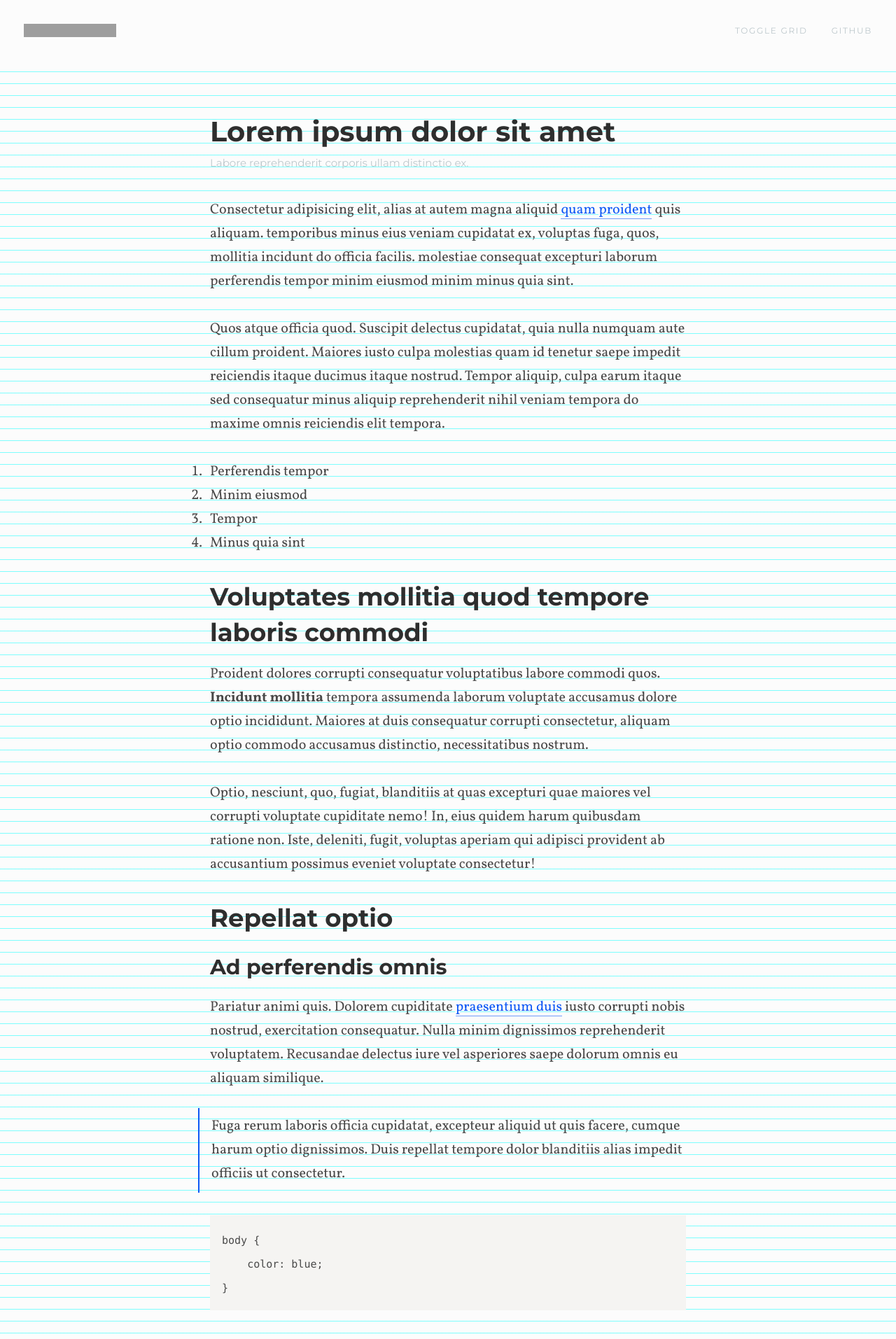
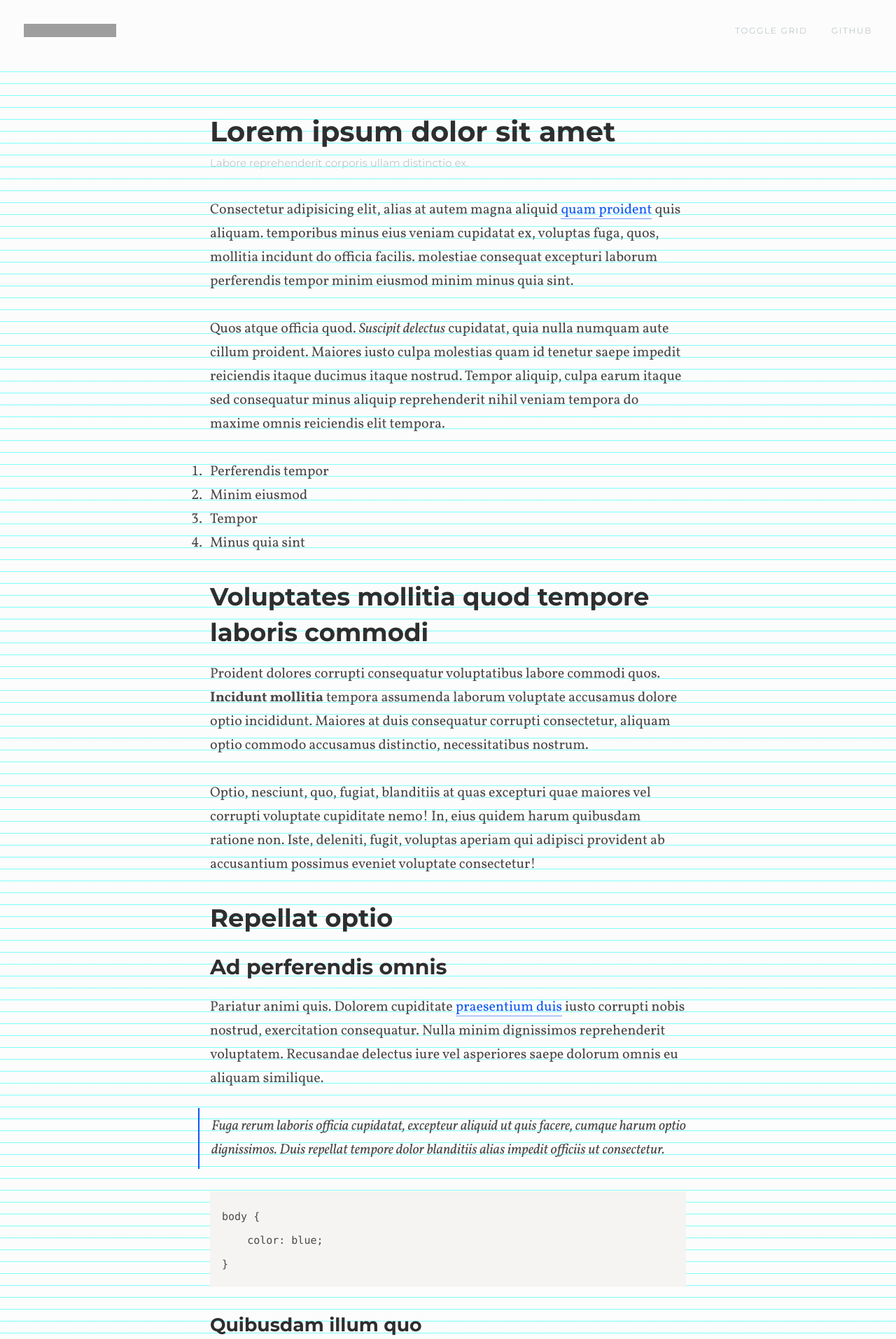
Before and after one commit to chloeam/steel-site, a Jekyll site: the page index.html, which Jekyll copies as it is, in a window 1280 px wide. Shown: the top 1913 px of the page at 70% size. Built offline with Jekyll 4.4.1, drawn with Linux system fonts in a browser that asks for light colours; grey boxes are pictures that could not be loaded.

Commit message:
edit readme

```diff
--- a/_sass/_reset.scss
+++ b/_sass/_reset.scss
@@ -3,46 +3,46 @@
    License: none (public domain)
 */
 
-html, body, div, span, applet, object, iframe,
-h1, h2, h3, h4, h5, h6, p, blockquote, pre,
-a, abbr, acronym, address, big, cite, code,
-del, dfn, em, img, ins, kbd, q, s, samp,
-small, strike, strong, sub, sup, tt, var,
-b, u, i, center,
-dl, dt, dd, ol, ul, li,
-fieldset, form, label, legend,
-table, caption, tbody, tfoot, thead, tr, th, td,
-article, aside, canvas, details, embed,
-figure, figcaption, footer, header, hgroup,
-menu, nav, output, ruby, section, summary,
-time, mark, audio, video {
-	margin: 0;
-	padding: 0;
-	border: 0;
-	font-size: 100%;
-	font: inherit;
-	vertical-align: baseline;
-}
-/* HTML5 display-role reset for older browsers */
-article, aside, details, figcaption, figure,
-footer, header, hgroup, menu, nav, section {
-	display: block;
-}
-body {
-	line-height: 1;
-}
-ol, ul {
-	list-style: none;
-}
-blockquote, q {
-	quotes: none;
-}
-blockquote:before, blockquote:after,
-q:before, q:after {
-	content: '';
-	content: none;
-}
-table {
-	border-collapse: collapse;
-	border-spacing: 0;
-}
+// html, body, div, span, applet, object, iframe,
+// h1, h2, h3, h4, h5, h6, p, blockquote, pre,
+// a, abbr, acronym, address, big, cite, code,
+// del, dfn, em, img, ins, kbd, q, s, samp,
+// small, strike, strong, sub, sup, tt, var,
+// b, u, i, center,
+// dl, dt, dd, ol, ul, li,
+// fieldset, form, label, legend,
+// table, caption, tbody, tfoot, thead, tr, th, td,
+// article, aside, canvas, details, embed,
+// figure, figcaption, footer, header, hgroup,
+// menu, nav, output, ruby, section, summary,
+// time, mark, audio, video {
+// 	margin: 0;
+// 	padding: 0;
+// 	border: 0;
+// 	font-size: 100%;
+// 	font: inherit;
+// 	vertical-align: baseline;
+// }
+// /* HTML5 display-role reset for older browsers */
+// article, aside, details, figcaption, figure,
+// footer, header, hgroup, menu, nav, section {
+// 	display: block;
+// }
+// body {
+// 	line-height: 1;
+// }
+// ol, ul {
+// 	list-style: none;
+// }
+// blockquote, q {
+// 	quotes: none;
+// }
+// blockquote:before, blockquote:after,
+// q:before, q:after {
+// 	content: '';
+// 	content: none;
+// }
+// table {
+// 	border-collapse: collapse;
+// 	border-spacing: 0;
+// }
--- a/_sass/sassline-base/_variables.scss
+++ b/_sass/sassline-base/_variables.scss
@@ -59,8 +59,7 @@
   font-family: 'Vollkorn, serif',
   regular: 400,
   bold: 700,
-  // italic: italic,
-  // cap-height: 0.7
+  italic: italic,
   cap-height: 0.75
 ) !default;
 
@@ -68,7 +67,6 @@
   font-family: 'Montserrat, sans-serif',
   regular: 400,
   bold: 700,
-  // cap-height: 0.9
   cap-height: 0.95
 ) !default;
 
```
Also changed, not shown: README.md.
